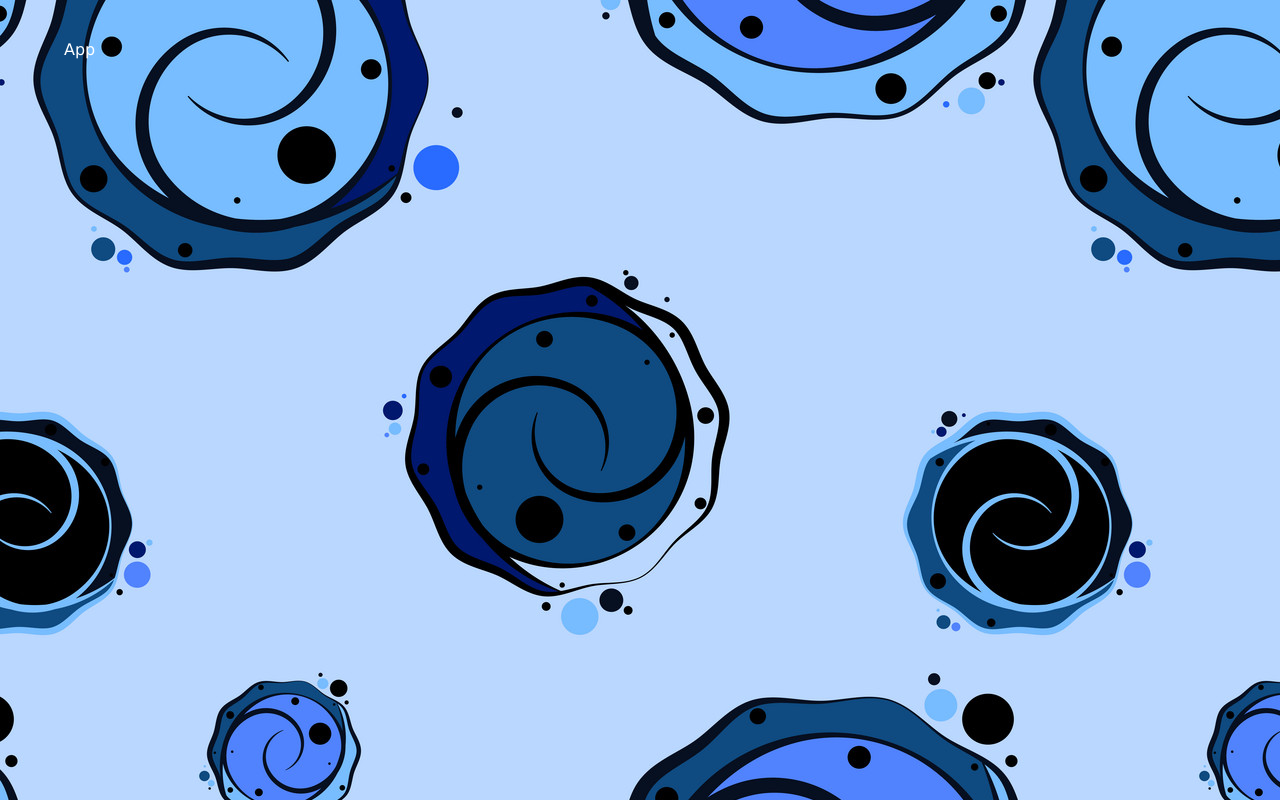
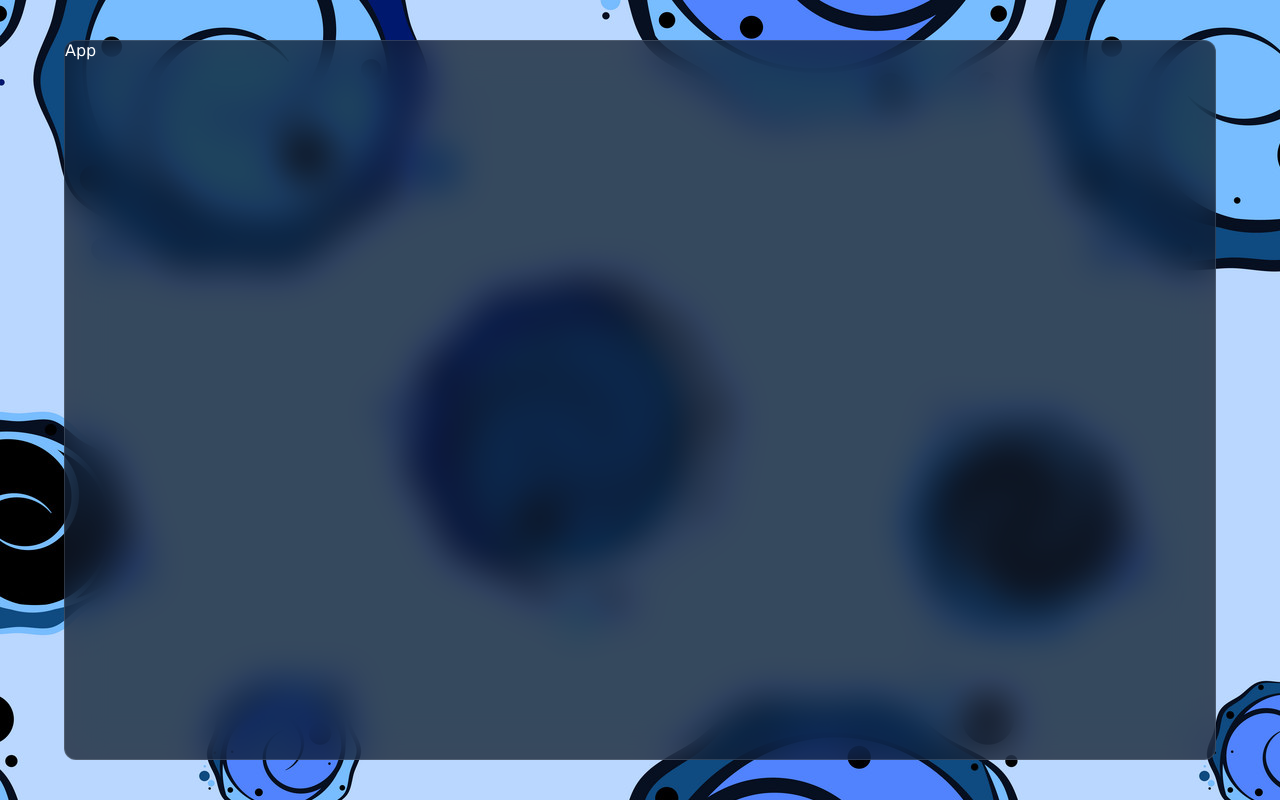
Before and after one commit to prakharsharma13/react-chat-app, a React (Vite) app: page / in a window 1280 px wide. Built offline with nearby package versions, Linux system fonts and the light colour scheme.

Commit message:
CSS Glass background effect

```diff
--- a/src/index.css
+++ b/src/index.css
@@ -19,4 +19,8 @@
 .container{
   width: 90vw;
   height: 90vh;
+  background-color: rgba(17, 25, 40, 0.75);
+  backdrop-filter: blur(19px) saturate(180%);
+  border-radius: 12px;
+  border: 1px solid rgba(255, 255, 255, 0.125);
 }
```
